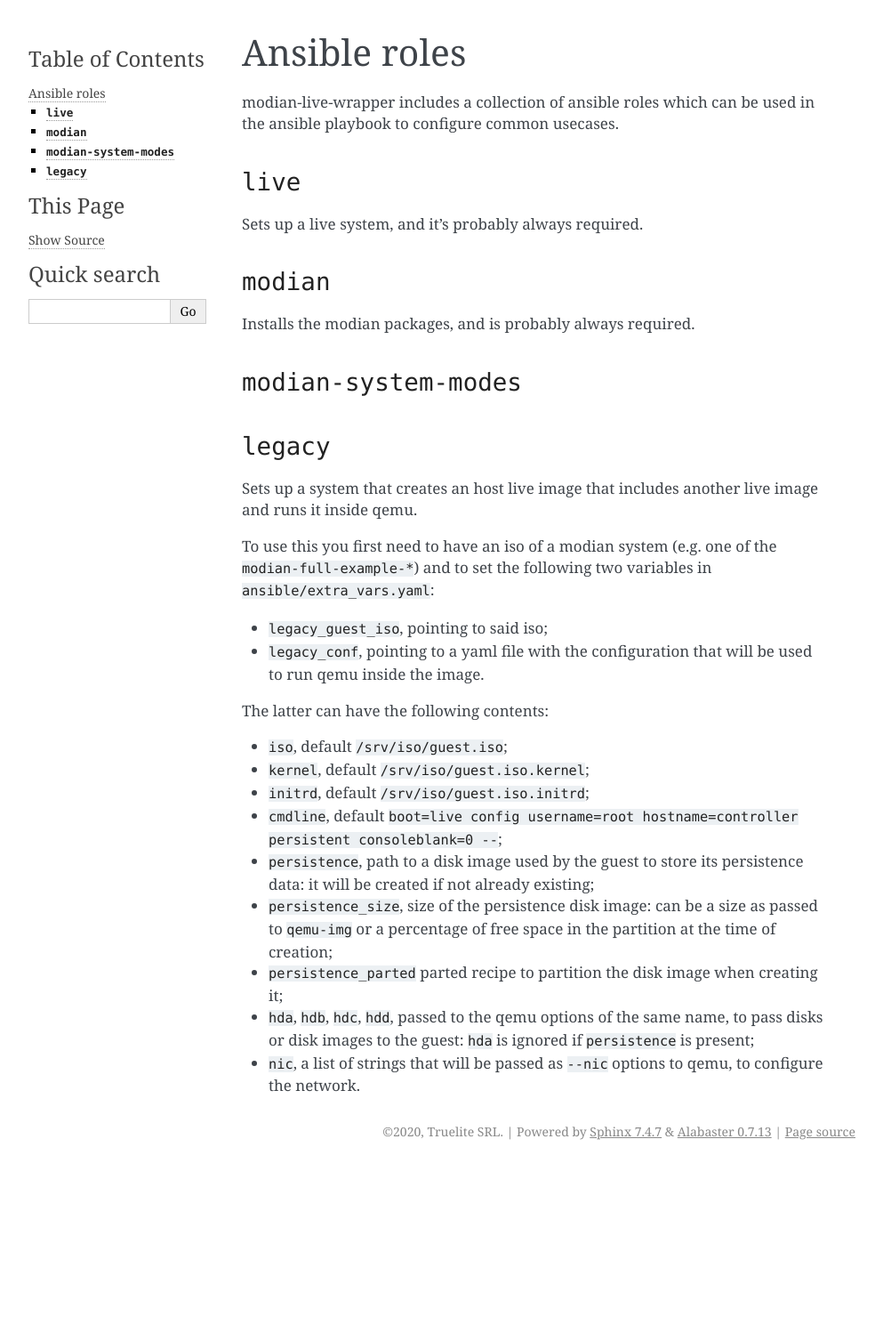
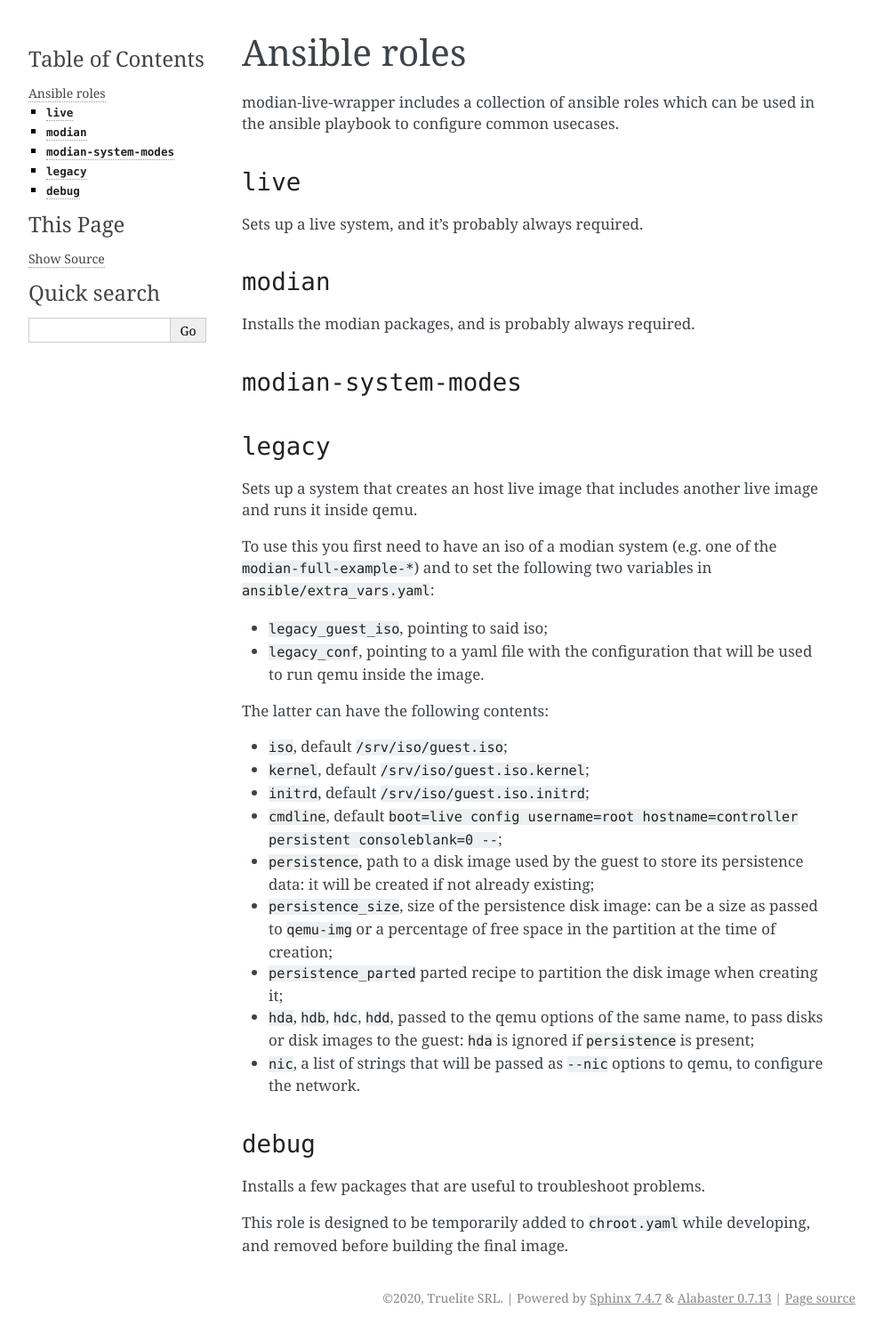
Before and after one commit to Truelite/modian, a Sphinx documentation site: the page built from docs/modian-live-wrapper/roles.rst, in a window 1280 px wide. Shown: the whole page at 89% size, without its empty margins (148-1141 px from the left). Built offline with Sphinx 7.4.7, drawn with Linux system fonts in a browser that asks for light colours; before the commit the page ends 1311 px from its top, so only the background shows below that.

Commit message:
Initial “debug” role with some useful program

```diff
--- a/docs/modian-live-wrapper/roles.rst
+++ b/docs/modian-live-wrapper/roles.rst
@@ -51,3 +51,11 @@ The latter can have the following contents:
   ignored if ``persistence`` is present;
 * ``nic``, a list of strings that will be passed as ``--nic`` options to
   qemu, to configure the network.
+
+``debug``
+=========
+
+Installs a few packages that are useful to troubleshoot problems.
+
+This role is designed to be temporarily added to ``chroot.yaml`` while
+developing, and removed before building the final image.
```
Also changed, not shown: 1 other file.
